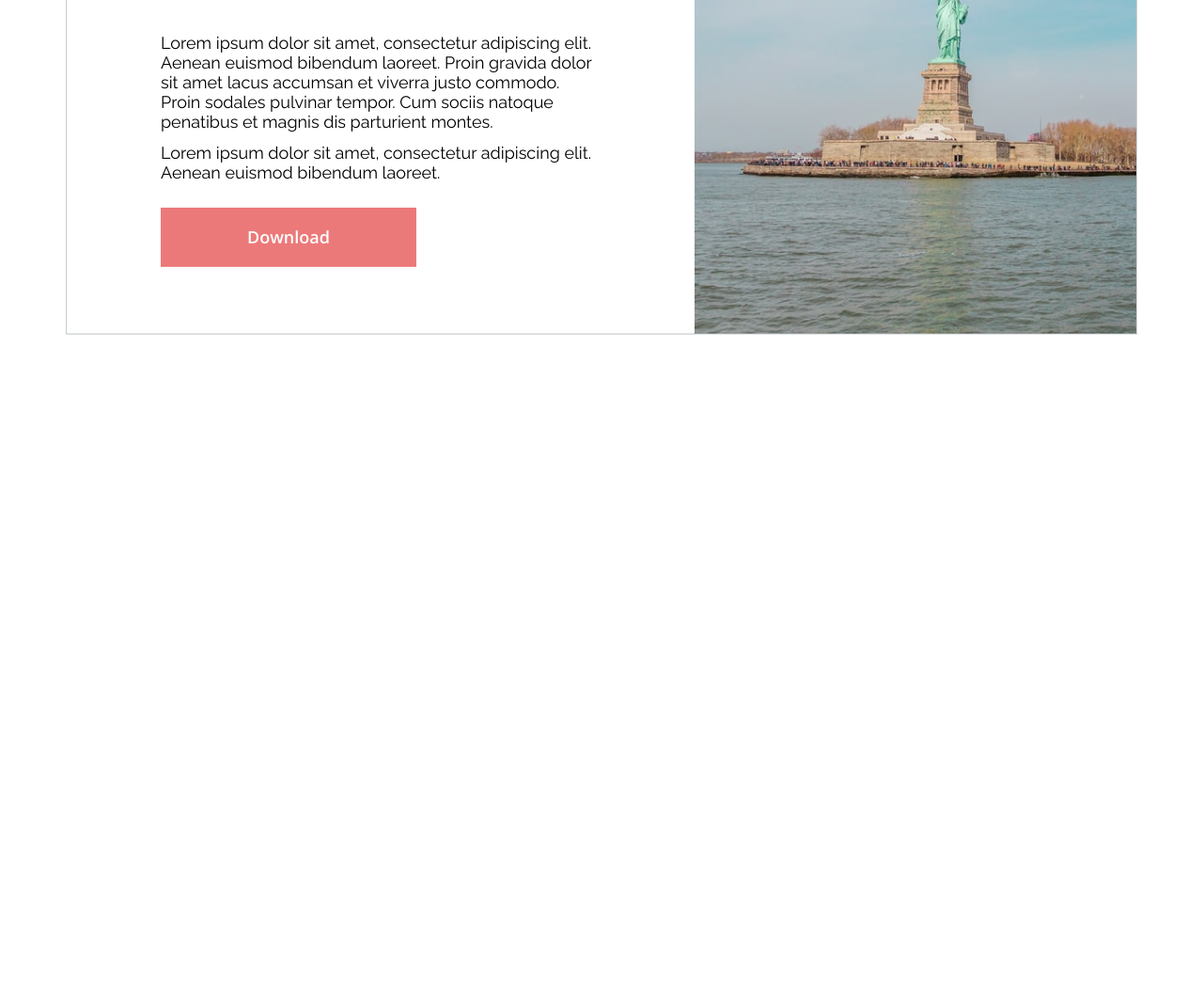
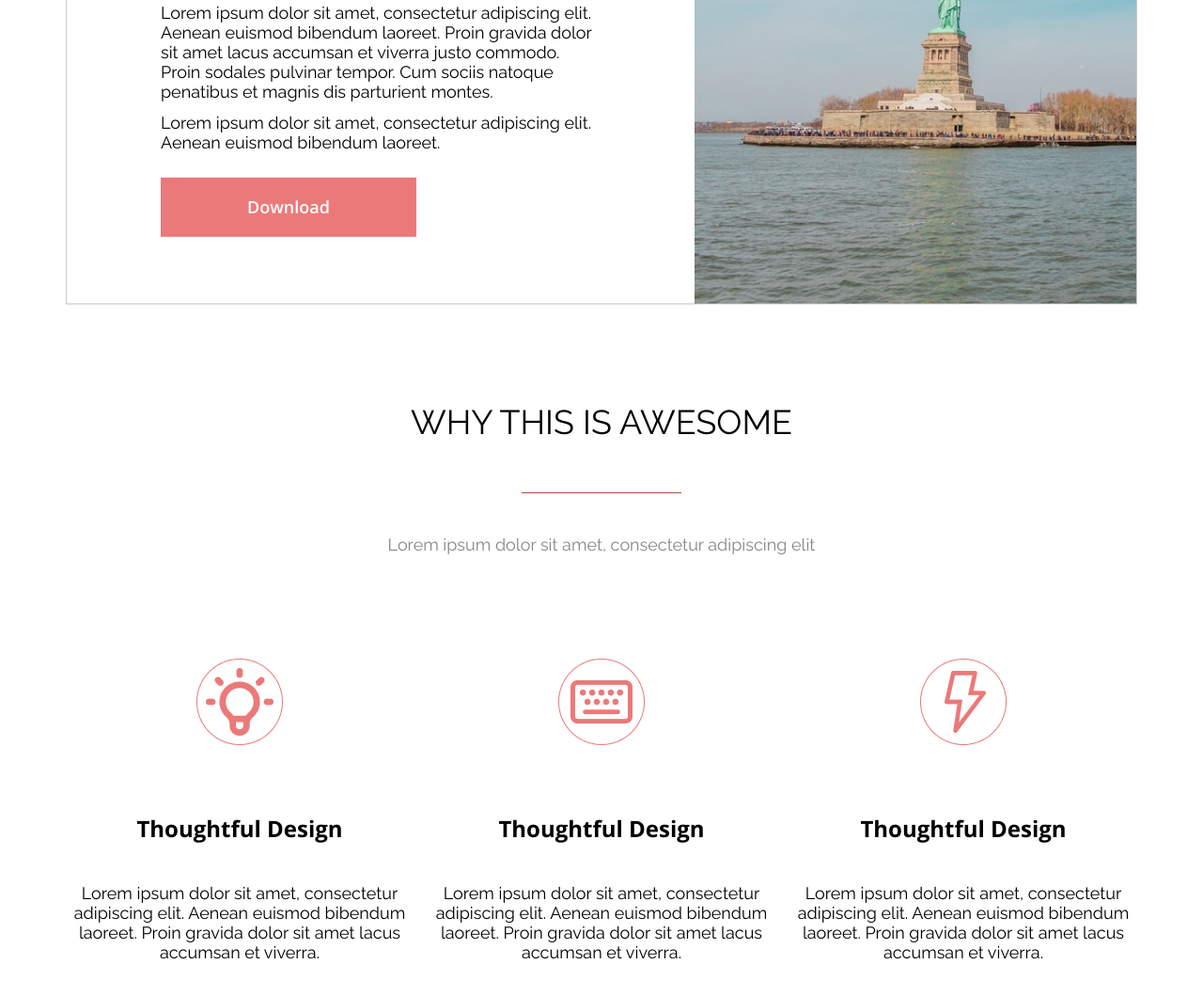
Before and after one commit to dnsbasok/tms-front-level-3, a plain HTML site: page index.html in a window 1280 px wide. Shown: the part 1489-2548 px from the top of the page at 94% size. Before the commit the page ends 1897 px from the top, so only its background shows below. Drawn offline with nearby package versions, Linux system fonts and the light colour scheme.

Commit message:
feat(tms-front-level-3): add awesome

```diff
--- /dev/null
+++ b/css/features.css
@@ -0,0 +1,28 @@
+.awesome {
+  padding: 3.25rem 0 3.625rem 0;
+}
+
+.features {
+  display: flex;
+  justify-content: space-between;
+  margin-top: 4.5rem;
+}
+
+.features__item {
+  max-width: 370px;
+  text-align: center;
+}
+
+.features__cover {
+  width: 170px;
+  height: 170px;
+  margin: 0 auto;
+}
+
+.features__title {
+  margin-top: 2.125rem;
+}
+
+.features__description {
+  margin-top: 2.5625rem;
+}
--- a/css/style.css
+++ b/css/style.css
@@ -121,6 +121,8 @@ img {
 
 .promo__title {
   max-width: 670px;
+
+  margin: 0 auto;
 }
 
 .promo__title_white {
@@ -130,7 +132,7 @@ img {
 .promo__separator {
   max-width: 170px;
   height: 1px;
-  margin: 3.375rem 0 2.75rem 0;
+  margin: 3.375rem auto 2.75rem auto;
   background: var(--color-primary-active);
 }
 
--- a/index.html
+++ b/index.html
@@ -18,6 +18,7 @@
   <link rel="stylesheet" href="./css/header.css">
   <link rel="stylesheet" href="./css/social.css">
   <link rel="stylesheet" href="./css/tabs.css">
+  <link rel="stylesheet" href="./css/features.css">
 </head>
 
 <body>
@@ -118,6 +119,42 @@
         </article>
       </div>
     </section>
+
+    <section class="awesome container">
+      <div class="promo">
+        <h2 class="promo__title">WHY THIS IS AWESOME</h2>
+        <div class="promo__separator"></div>
+        <p class="promo__subtitle">Lorem ipsum dolor sit amet, consectetur adipiscing elit</p>
+      </div>
+      <div class="features">
+        <div class="features__item">
+          <div class="features__cover">
+            <img src="./images/features/about_icon_1.png" alt="">
+          </div>
+          <h4 class="features__title">Thoughtful Design</h4>
+          <p class="features__description">Lorem ipsum dolor sit amet, consectetur adipiscing
+            elit. Aenean euismod bibendum laoreet. Proin gravida  dolor sit amet lacus accumsan et viverra.</p>
+        </div>
+
+        <div class="features__item">
+          <div class="features__cover">
+            <img src="./images/features/about_icon_2.png" alt="">
+          </div>
+          <h4 class="features__title">Thoughtful Design</h4>
+          <p class="features__description">Lorem ipsum dolor sit amet, consectetur adipiscing
+            elit. Aenean euismod bibendum laoreet. Proin gravida  dolor sit amet lacus accumsan et viverra.</p>
+        </div>
+
+        <div class="features__item">
+          <div class="features__cover">
+            <img src="./images/features/about_icon_3.png" alt="">
+          </div>
+          <h4 class="features__title">Thoughtful Design</h4>
+          <p class="features__description">Lorem ipsum dolor sit amet, consectetur adipiscing
+            elit. Aenean euismod bibendum laoreet. Proin gravida  dolor sit amet lacus accumsan et viverra.</p>
+        </div>
+      </div>
+    </section>
   </main>
 
   <footer>
```
Also changed, not shown: images/features/about_icon_1.png (added), images/features/about_icon_2.png (added), images/features/about_icon_3.png (added).
